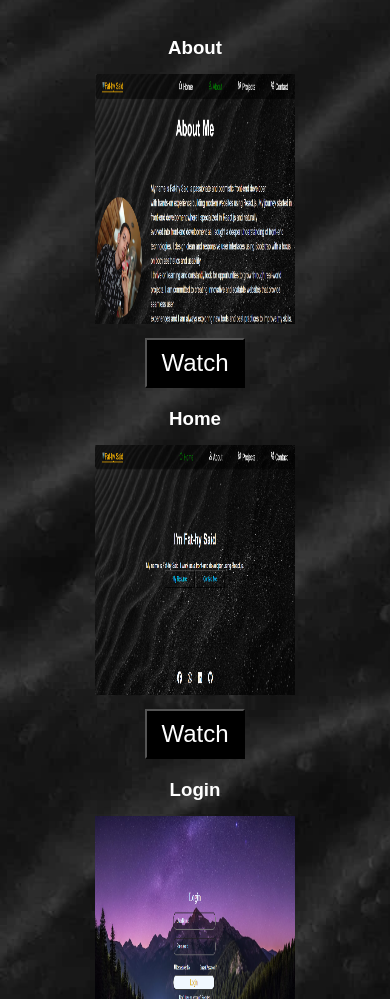
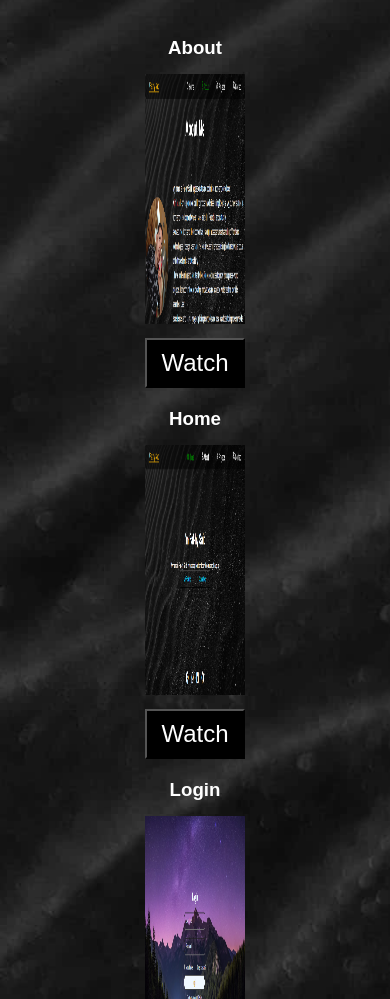
Before and after one commit to Fathy-Said-Hub/portfolio, a plain HTML site: page Porjects.html in a window 390 px wide. Shown: the part 601-1600 px from the top of the page. Drawn offline with Linux system fonts and the light colour scheme.

Commit message:
Update projects.css

```diff
--- a/css/projects.css
+++ b/css/projects.css
@@ -177,11 +177,11 @@ display: none;
 @media screen and (max-width:720px){
 .projects{
     display: grid;
-    grid-template-columns: repeat(1, 200px);
+    grid-template-columns: repeat(1, 100px);
     gap: 20px;
 }
 .projects img{
-    width: 200px;
+    width: 100px;
 }
 .sec{
     min-height: 400vh;
```
